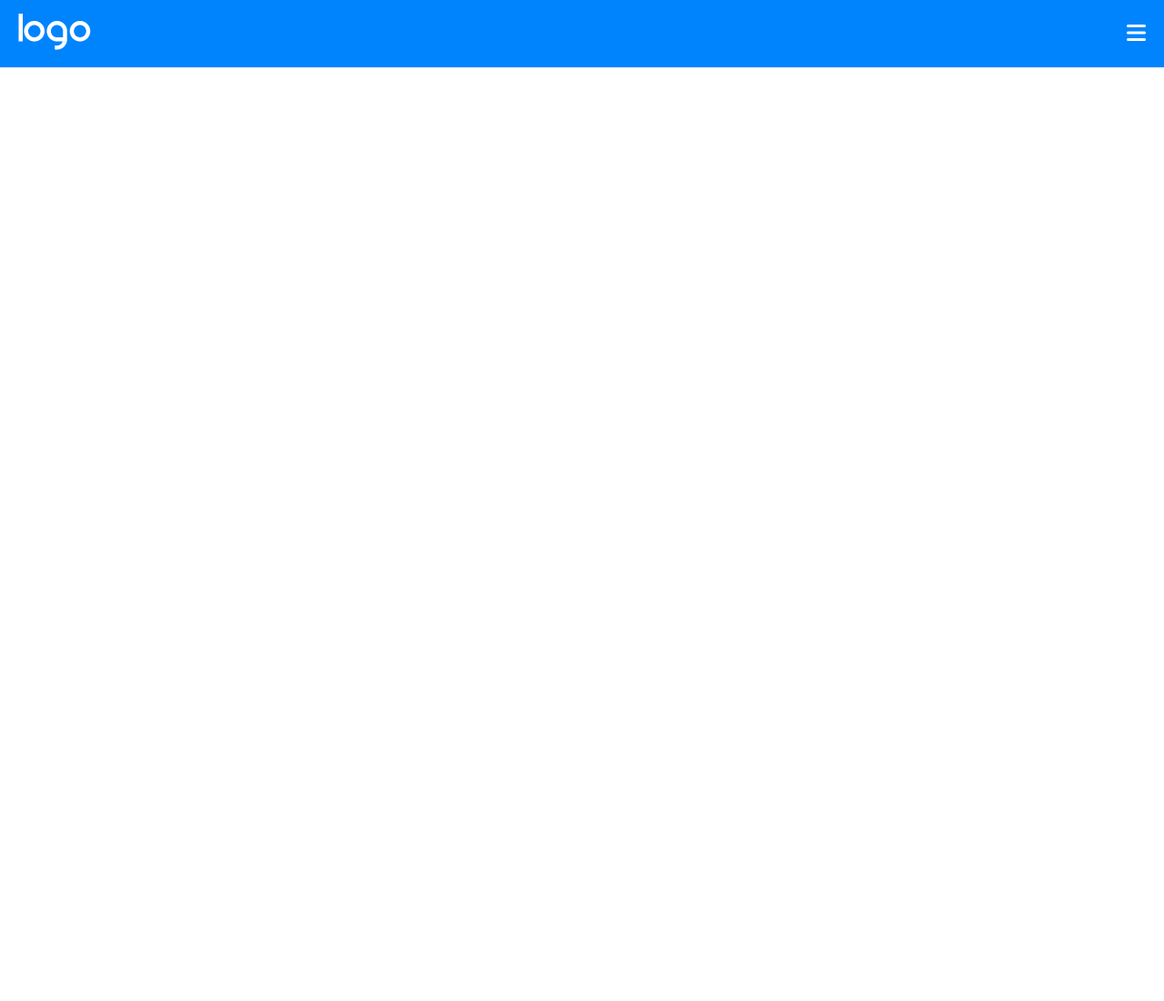
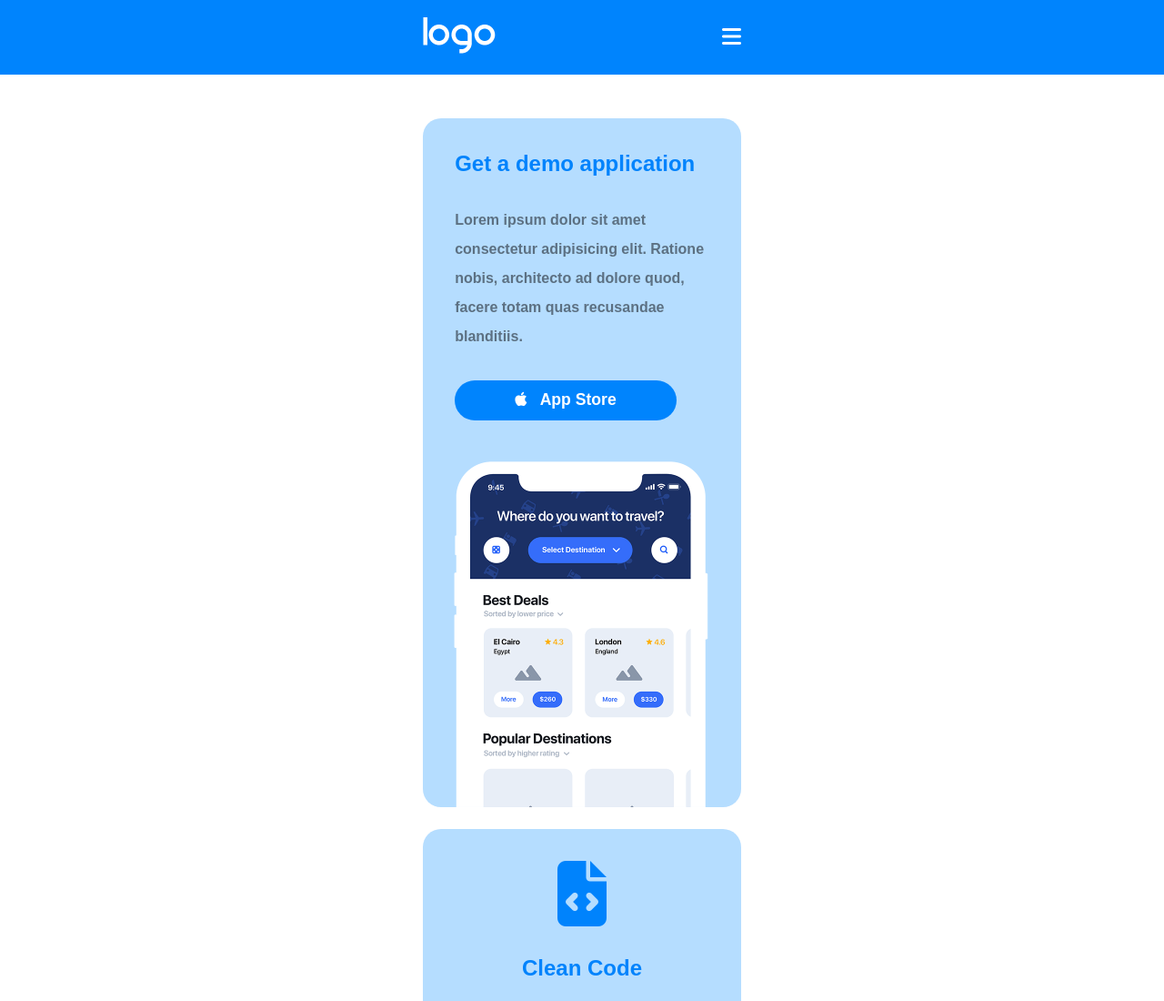
Before and after one commit to AliceCaselli/htmlcss-responsive-layout, a plain HTML site: page index.html in a window 1280 px wide. Shown: the top 1100 px of the page at 91% size. Before the commit the page ends 800 px from the top, so only its background shows below. Drawn offline with Linux system fonts and the light colour scheme.

Commit message:
card section

```diff
--- a/css/style.css
+++ b/css/style.css
@@ -4,19 +4,36 @@
     box-sizing: border-box;
 }
 
-/* navbar  */
+
+body{
+    font-family: sans-serif;
+}
+
+
+/*---COMMON---*/
+
+.container{
+    max-width: 350px;
+    margin-left: auto;
+    margin-right: auto;
+}
+
+/*---NAVBAR---*/
 
 nav{
     background-color: #0084fd;
 
 }
 
-nav .container.inner-nav{
+nav .inner-nav{
     display: flex;
     justify-content: space-between;
     align-items: center;
-    padding: 15px 20px;
+    padding: 1.2rem 0 1.2rem 0;
+
+    margin-bottom: 3rem;
 }
+
 
 nav .menu-extended{
     display: none;
@@ -26,3 +43,78 @@ nav .menu-icon{
     color: white;
     font-size: 1.5rem;
 }
+
+
+/*---MAIN---*/
+
+
+main .card-special{
+    background-color: #b5ddff;
+    border-radius: 20px;
+    margin-bottom: 1.5rem;
+}
+
+main .card-special .card-text{
+    padding: 2.2rem;
+}
+
+main .card-special .card-text h2{
+    color: #0083fc;
+    margin-bottom: 2rem;
+}
+
+main .card-special .card-text p{
+    color: #5c7082;
+    font-weight: bold;
+    line-height: 2rem;
+    margin-bottom: 2rem;
+}
+
+main .card-special .card-text .btn-apple{
+    color: white;
+    background-color: #0084fd;
+    border-color: transparent;
+    border-radius: 30px;
+    font-size: 1.1em;
+    font-weight: bold;
+    padding: 0.6rem 4rem 0.6rem 4rem;
+}
+
+main .card-special .card-text .btn-apple i{
+    padding-right: 10px;
+}
+
+main .card-special .card-img img{
+    display: flex;
+    align-items: flex-end;
+    width: 100%;
+
+}
+
+main .card{
+    background-color: #b5ddff;
+    border-radius: 20px;
+    margin-bottom: 1.5rem;
+}
+
+main .card .card-text{
+    padding: 2.2rem;
+    text-align: center;
+}
+
+main .card .card-text i{
+    color: #0083fc;
+    font-size: 4.5em;
+    margin-bottom: 2rem;
+}
+
+main .card .card-text h2{
+    color: #0083fc;
+    margin-bottom: 2rem;
+}
+
+main .card .card-text p{
+    color: #5c7082;
+    font-weight: bold;
+    line-height: 2rem;
+}
--- a/index.html
+++ b/index.html
@@ -44,8 +44,119 @@
             </div>
         </div>
 
+    </nav>
 
-    </nav>
+    <main>
+
+        <!-- CARD SECTION  -->
+
+        <section>
+
+            <div class="container">
+
+                <div class="card-special">
+
+                    <div class="card-text">
+
+                        <h2>Get a demo application</h2>
+
+                        <p>Lorem ipsum dolor sit amet consectetur adipisicing elit. Ratione nobis, architecto ad dolore quod, facere totam quas recusandae blanditiis.</p>
+
+                        <button class="btn-apple">
+
+                            <i class="fa-brands fa-apple"></i>
+
+                            <span>App Store</span>
+
+                        </button>
+
+                    </div>
+
+                        <div class="card-img">
+
+                            <img src="/img/phone.png" alt="phone">
+
+                        </div>
+
+                </div>
+
+
+                <div class="card">
+
+                    <div class="card-text">
+
+                        <i class="fa-solid fa-file-code"></i>
+
+                        <h2>Clean Code</h2>
+
+                        <p>Lorem ipsum dolor sit amet consectetur adipisicing elit. Ratione nobis, architecto ad dolore quod, facere totam quas recusandae blanditiis.</p>
+
+
+
+                    </div>
+
+                </div>
+
+                <div class="card">
+
+                    <div class="card-text">
+
+                        <i class="fa-solid fa-compass-drafting"></i>
+
+                        <h2>Web Design</h2>
+
+                        <p>Lorem ipsum dolor sit amet consectetur adipisicing elit. Ratione nobis, architecto ad dolore quod, facere totam quas recusandae blanditiis.</p>
+
+
+
+                    </div>
+
+                </div>
+
+                <div class="card">
+
+                    <div class="card-text">
+
+                        <i class="fa-solid fa-laptop-code"></i>
+
+                        <h2>Development</h2>
+
+                        <p>Lorem ipsum dolor sit amet consectetur adipisicing elit. Ratione nobis, architecto ad dolore quod, facere totam quas recusandae blanditiis.</p>
+
+
+
+                    </div>
+
+                </div>
+
+                <div class="card">
+
+                    <div class="card-text">
+
+                        <i class="fa-solid fa-bullhorn"></i>
+
+                        <h2>Branding</h2>
+
+                        <p>Lorem ipsum dolor sit amet consectetur adipisicing elit. Ratione nobis, architecto ad dolore quod, facere totam quas recusandae blanditiis.</p>
+
+
+
+                    </div>
+
+                </div>
+
+            </div>
+
+        </section>
+
+        <!-- PLANNING SECTION  -->
+
+        <section>
+
+
+        </section>
+
+    </main>
 
 
 
```
